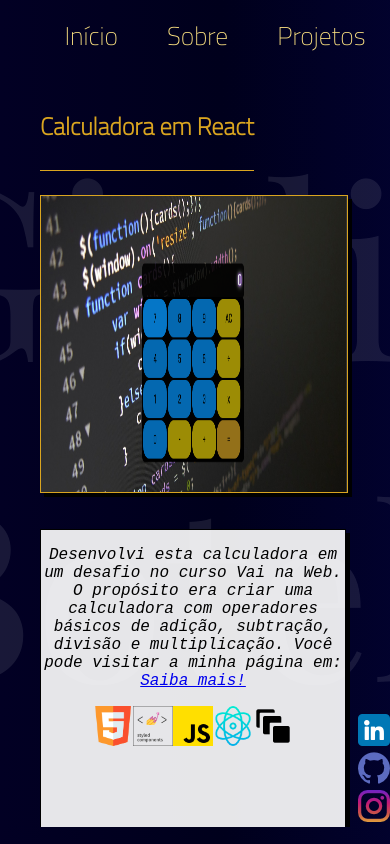
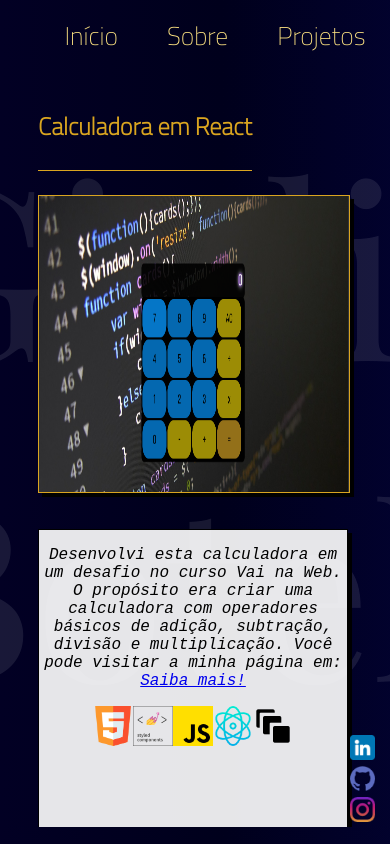
Before and after one commit to GiulianoBotelho/portfolio, a React (Vite) app: page /Projetos in a window 390 px wide. Built offline with nearby package versions, Linux system fonts and the light colour scheme; a web font is replaced by a local one.

Commit message:
ajuste responsivo

```diff
--- a/src/App.jsx
+++ b/src/App.jsx
@@ -73,6 +73,7 @@ function App() {
       </CaixaNome>
       <BrowserRouter>
       <Header />
+
         <Routes>
           <Route path='/' element={<Inicio />} />
           <Route path='Sobre' element={<Sobre />} />
--- a/src/components/Estilos/style.jsx
+++ b/src/components/Estilos/style.jsx
@@ -6,6 +6,9 @@ width: 99%;
 display: flex;
 align-items: center;
 justify-content: center;
+@media (max-width:600px){
+    flex-direction: column;
+}
 `
 
 export const MainTitulo = styled.h1`
--- a/src/components/footer.jsx
+++ b/src/components/footer.jsx
@@ -16,7 +16,17 @@ ul{
   align-items: center;
   flex-direction: column;
 
+  @media (max-width:600px){
+    width: 10vw;
+  }
 
+}
+img{
+
+  cursor: pointer;
+  @media (max-width:600px){
+    width: 25px;
+  }
 }
 `
 
--- a/src/components/inicio.jsx
+++ b/src/components/inicio.jsx
@@ -12,7 +12,6 @@ border: solid 2px;
 box-shadow: 1px 2px 2px 2px black;
 @media (max-width:600px){
   width: 100%;
-  border: solid red;
 }
 `
 export const ImgTexto = styled(motion.figcaption)`
--- a/src/components/modal.jsx
+++ b/src/components/modal.jsx
@@ -9,6 +9,13 @@ border: solid whitesmoke;
 background-color: rgb(0,0,0, 0.5);
 border-radius: 2%;
 padding-left: 6px;
+@media (max-width:600px){
+  width: 90vw;
+  height: 60vh;
+  font-size: 1.2rem;
+  overflow-y: auto;
+  z-index: 1;
+}
 `
 const Fundo = styled.div`
 display: flex;
@@ -23,10 +30,18 @@ width: 2vw;
 margin-left: 91%;
 border-radius: 20%;
 background-color: #f7c775;
+@media (max-width:600px){
+  width: 9vw;
+  font-size: 1.2rem;
+  margin-left:88vw;
+}
 `
 
 const P = styled.p `
 font-size: 1.5rem;
+@media (max-width:600px){
+  font-size: 1.2rem;
+}
 `
 export default function Modal({ isOpen, setOpenModal }) {
 
@@ -39,7 +54,7 @@ export default function Modal({ isOpen, setOpenModal }) {
         <Botao onClick={() => setOpenModal(false)}>x</Botao>
         <Artigo
           initial={{ x: 0, opacity: 0 }}
-          animate={{ x: 20, opacity: 1 }}
+          animate={{ opacity: 1 }}
           transition={{ ease: 'easeInOut', duration: 1 }}
 
         >
--- a/src/components/projetos.jsx
+++ b/src/components/projetos.jsx
@@ -51,7 +51,6 @@ align-items: center;
 justify-content: space-around;
 flex-wrap: wrap;
 overflow-y: auto;
-
 `
 const FigTexto = styled(motion.figcaption)`
 height: 18vh;
@@ -88,16 +87,16 @@ color: goldenrod;
 export default function Projetos() {
   const [projeto, setProjeto] = useState(
     [
-      { Imagem: Calc, titulo:"Calculadora em React", descricao:"Desenvolvi esta calculadora em um desafio no curso Vai na Web. O propósito era criar uma calculadora com operadores básicos de adição, subtração, divisão e multiplicação. Você pode visitar a minha página em: ", link:"https://calculadora-react-woad-chi.vercel.app/", html: html5, JS: js, reacts: reacts, styles: styles, framer:framer },
-      { Imagem: Coffeb, titulo:"CoffeBreak!", descricao:"Um projeto pessoal que desenvolvi em JS puro. O intuito foi criar uma pequena interação do usuário com o desafio proposto na página. O ‘copo’ de café possui um valor exato para ser preenchido, dependendo do valor adicionado ao input, podem existir resultados diferentes. Você pode visitar a minha página em:", html: html5, css: css3, JS: js, link:"https://giulianobotelho.github.io/Coffee-Break/", },
-      { Imagem: Contador,titulo:"Contador de Estrelas", descricao:"O Contador foi uma página simples com a temática livre. Minha primeira página em React, o objetivo dela foi criar dois botões, um para incluir valore s de 1 em 1 e outro para subtrair. Você pode visitar minha página em:", html: html5, css: css3, JS: js, reacts: reacts, link:"https://giulianobotelho.github.io/contador_react/", },
-      { Imagem: Elden, titulo:"Elden Ring Wiki", descricao:"Esse foi o projeto onde eu mais dediquei tempo e aprendi bastante com ele. Desenvolvi uma página onde eu pudesse contar um pouco da história do jogo, apresentando os chefes principais juntamente com suas 'cutscenes'. Também conta com informações sobre mapas, castelos e personagens. Você pode visitar minha página em:", html: html5, JS: js, reacts: reacts, styles: styles, framer: framer, link:"https://elden-ring-wik-react.vercel.app/", },
-      { Imagem: Estacoes, titulo:"Verifique as estações do ano", descricao:"Criei essa página nos meus primeiros passos em JS.  Possui 4 botões e cada um deles você acessa uma pequena apresentação sobre as estações do ano. Aprendi a aplicar condições, eventos de click e um pouco de CSS. Você pode visitar minha página em:", html: html5, css: css3, JS: js, link:"https://giulianobotelho.github.io/Estacoes-do-Ano/", },
-      { Imagem: Fantastika, titulo:"Fantastika!", descricao:"Desafio proposto pelo curso Vai na Web. Criar uma página responsiva utilizando display flex. A ideia era criar uma landing page de uma loja de banho e tosa.  Você pode visitar minha página em:", html: html5, css: css3, link:"https://giulianobotelho.github.io/Fantastika/", },
-      { Imagem: Finn,  titulo:"Página de login: Finn", descricao:"Criada no início dos estudos de display flex, a página propõe uma tela de login com a temática do Finn. Você pode visitar minha página em:", html: html5, css: css3, link:"https://giulianobotelho.github.io/Finn/", },
-      { Imagem: Inverno,  titulo:"Página do Inverno", descricao:"Essa página veio como uma proposta do curso vai na web para aprimorar os conhecimentos em display flex. Posicionamento de texto, imagens ,logo, respeitando a semântica da página dividindo-a em header, main e footer. Você pode visitar minha página em:", html: html5, css: css3, link:"https://giulianobotelho.github.io/Pagina-de-Inverno/", },
-      { Imagem: Lamp,  titulo:"Lampada em React", descricao:"Minha primeira aplicação em react. Criar uma lâmpada com dois interruptores ON/OFF. Você pode visitar minha página em:", html: html5, css: css3, reacts: reacts, link:"https://giulianobotelho.github.io/lampada/", },
-      { Imagem: Todo,  titulo:"Minha primeira ToDo List", descricao:"Uma lista de tarefas simples feita em react. A ideia proposta era armazenar os dados recebidos pelo input dentro da lista, limitando a um número de 10 tarefas por vez. Você pode visitar minha página em:", html: html5, JS: js, reacts: reacts, styles: styles, link:"https://giulianobotelho.github.io/To-Do-List_React/", }
+      { Imagem: Calc, titulo:"Calculadora em React", Alt:"Imagem projeto Calculadora", descricao:"Desenvolvi esta calculadora em um desafio no curso Vai na Web. O propósito era criar uma calculadora com operadores básicos de adição, subtração, divisão e multiplicação. Você pode visitar a minha página em: ", link:"https://calculadora-react-woad-chi.vercel.app/", html: html5, JS: js, reacts: reacts, styles: styles, framer:framer },
+      { Imagem: Coffeb, titulo:"CoffeBreak!", Alt:"Imagem projeto CoffeBreak", descricao:"Um projeto pessoal que desenvolvi em JS puro. O intuito foi criar uma pequena interação do usuário com o desafio proposto na página. O ‘copo’ de café possui um valor exato para ser preenchido, dependendo do valor adicionado ao input, podem existir resultados diferentes. Você pode visitar a minha página em:", html: html5, css: css3, JS: js, link:"https://giulianobotelho.github.io/Coffee-Break/", },
+      { Imagem: Contador,titulo:"Contador de Estrelas", Alt:"Imagem projeto Contador", descricao:"O Contador foi uma página simples com a temática livre. Minha primeira página em React, o objetivo dela foi criar dois botões, um para incluir valore s de 1 em 1 e outro para subtrair. Você pode visitar minha página em:", html: html5, css: css3, JS: js, reacts: reacts, link:"https://giulianobotelho.github.io/contador_react/", },
+      { Imagem: Elden, titulo:"Elden Ring Wiki", Alt:"Imagem projeto Elden Ring Wiki", descricao:"Esse foi o projeto onde eu mais dediquei tempo e aprendi bastante com ele. Desenvolvi uma página onde eu pudesse contar um pouco da história do jogo, apresentando os chefes principais juntamente com suas 'cutscenes'. Também conta com informações sobre mapas, castelos e personagens. Você pode visitar minha página em:", html: html5, JS: js, reacts: reacts, styles: styles, framer: framer, link:"https://elden-ring-wik-react.vercel.app/", },
+      { Imagem: Estacoes, titulo:"Verifique as estações do ano", Alt:"Imagem projeto das estações do ano", descricao:"Criei essa página nos meus primeiros passos em JS.  Possui 4 botões e cada um deles você acessa uma pequena apresentação sobre as estações do ano. Aprendi a aplicar condições, eventos de click e um pouco de CSS. Você pode visitar minha página em:", html: html5, css: css3, JS: js, link:"https://giulianobotelho.github.io/Estacoes-do-Ano/", },
+      { Imagem: Fantastika, titulo:"Fantastika!", Alt:"Imagem projeto Fantastika", descricao:"Desafio proposto pelo curso Vai na Web. Criar uma página responsiva utilizando display flex. A ideia era criar uma landing page de uma loja de banho e tosa.  Você pode visitar minha página em:", html: html5, css: css3, link:"https://giulianobotelho.github.io/Fantastika/", },
+      { Imagem: Finn,  titulo:"Página de login: Finn", Alt:"Imagem projeto Finn", descricao:"Criada no início dos estudos de display flex, a página propõe uma tela de login com a temática do Finn. Você pode visitar minha página em:", html: html5, css: css3, link:"https://giulianobotelho.github.io/Finn/", },
+      { Imagem: Inverno,  titulo:"Página do Inverno", Alt:"Imagem projeto de Inverno", descricao:"Essa página veio como uma proposta do curso vai na web para aprimorar os conhecimentos em display flex. Posicionamento de texto, imagens ,logo, respeitando a semântica da página dividindo-a em header, main e footer. Você pode visitar minha página em:", html: html5, css: css3, link:"https://giulianobotelho.github.io/Pagina-de-Inverno/", },
+      { Imagem: Lamp,  titulo:"Lampada em React", Alt:"Imagem projeto Lampada em React", descricao:"Minha primeira aplicação em react. Criar uma lâmpada com dois interruptores ON/OFF. Você pode visitar minha página em:", html: html5, css: css3, reacts: reacts, link:"https://giulianobotelho.github.io/lampada/", },
+      { Imagem: Todo,  titulo:"Minha primeira ToDo List", Alt:"Imagem projeto To-Do List", descricao:"Uma lista de tarefas simples feita em react. A ideia proposta era armazenar os dados recebidos pelo input dentro da lista, limitando a um número de 10 tarefas por vez. Você pode visitar minha página em:", html: html5, JS: js, reacts: reacts, styles: styles, link:"https://giulianobotelho.github.io/To-Do-List_React/", }
     ]
   )
   return (
@@ -112,7 +111,7 @@ export default function Projetos() {
               animate={{opacity:1}}
               transition={{duration:1}}
 
-              src={item.Imagem} alt="" />
+              src={item.Imagem} alt={item.Alt} />
               <FigTexto
               initial={{opacity:0.1}}
               whileInView={{opacity:1, y:10}}
```
Also changed, not shown: src/components/sobre.jsx (+28 -20 lines).
